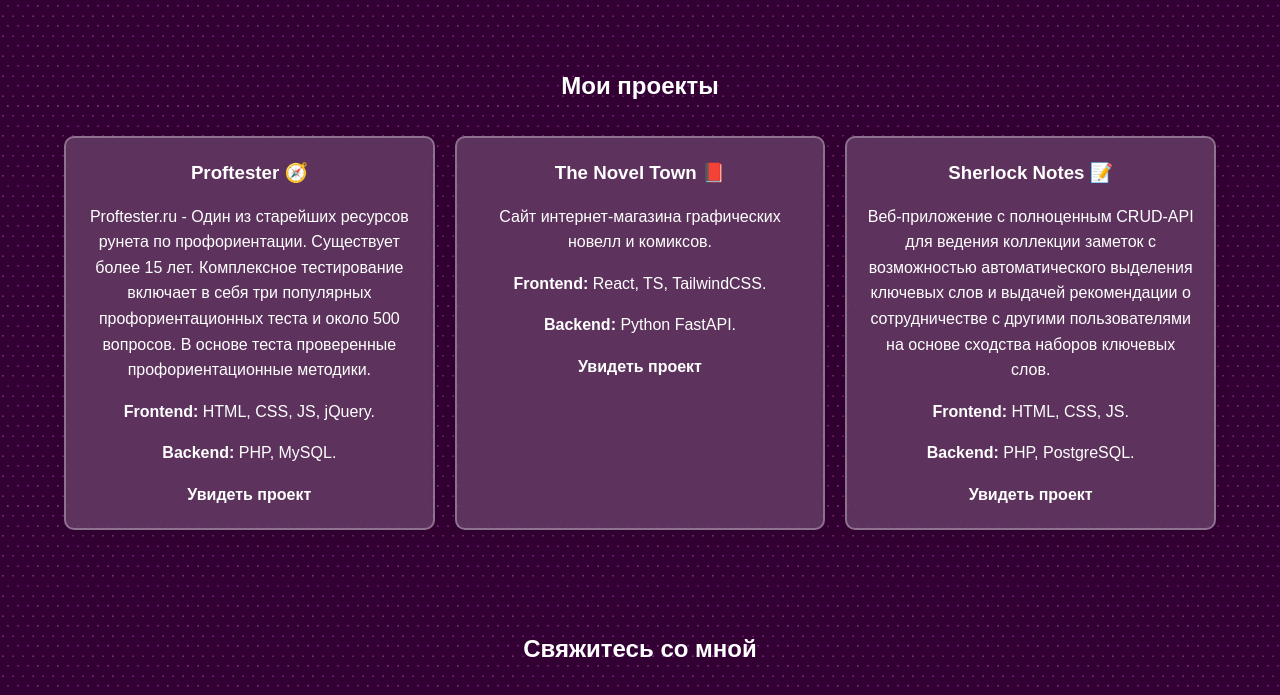
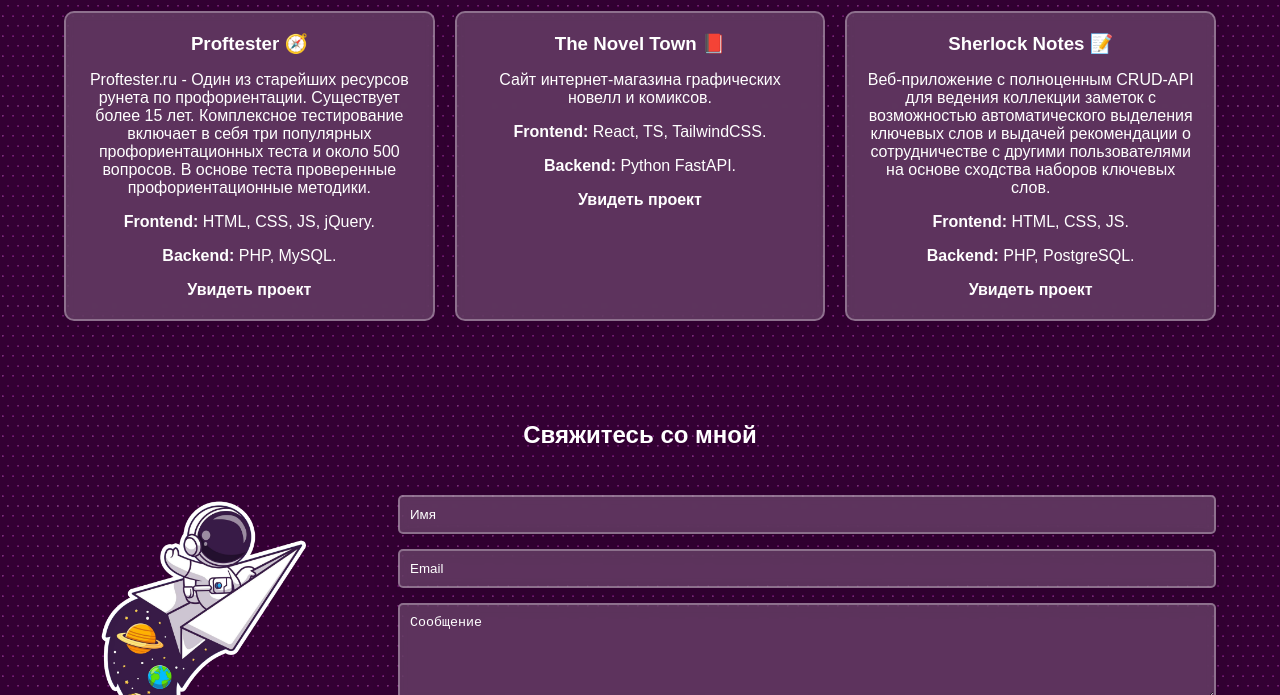
Before and after one commit to LYuree/web-tech-lab4, a plain HTML site: page index.html in a window 1280 px wide. Shown: the part 774-1469 px from the top of the page. Drawn offline with nearby package versions, Linux system fonts and the light colour scheme.

```diff
--- a/css/style.css
+++ b/css/style.css
@@ -67,8 +67,7 @@
 /* video */
 
 body {
-  font-family: Arial, sans-serif;
-  line-height: 1.6;
+  /* line-height: 1.6; */
 }
 
 .video-page-caption,
```
